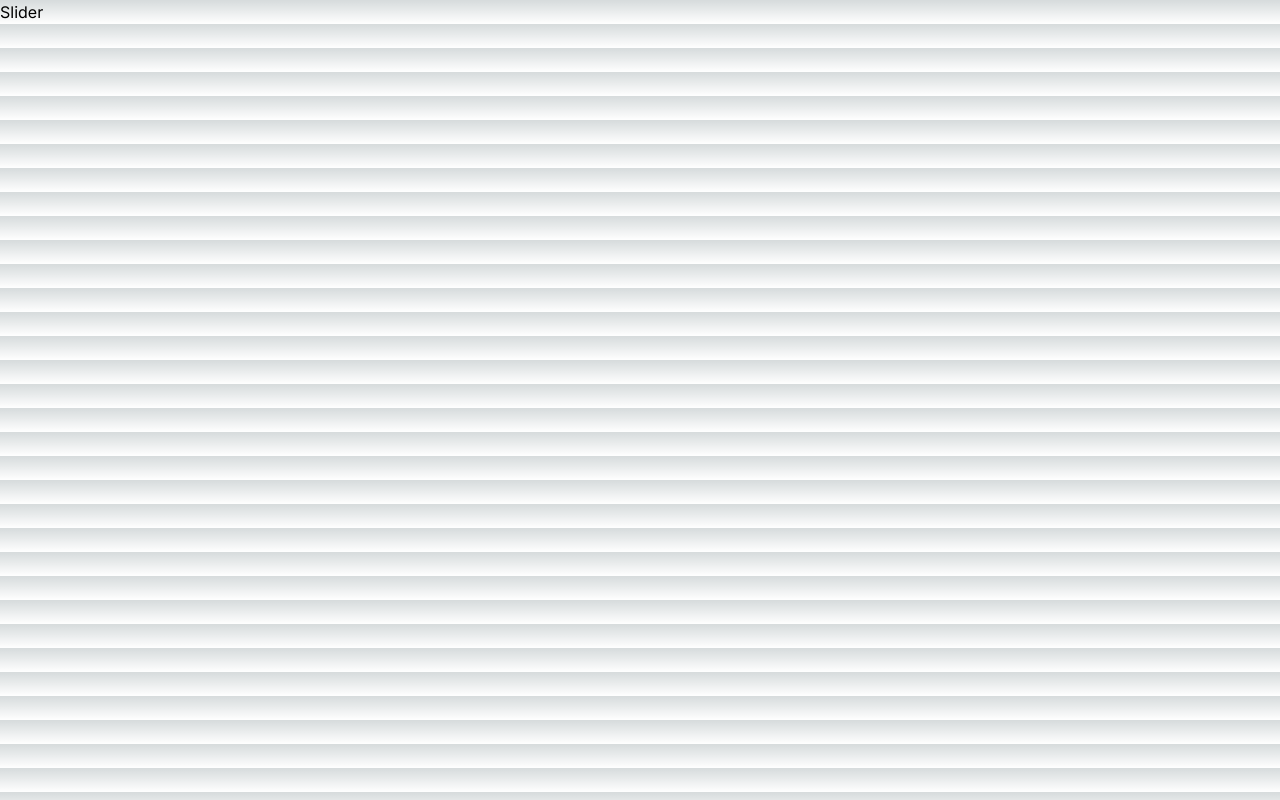
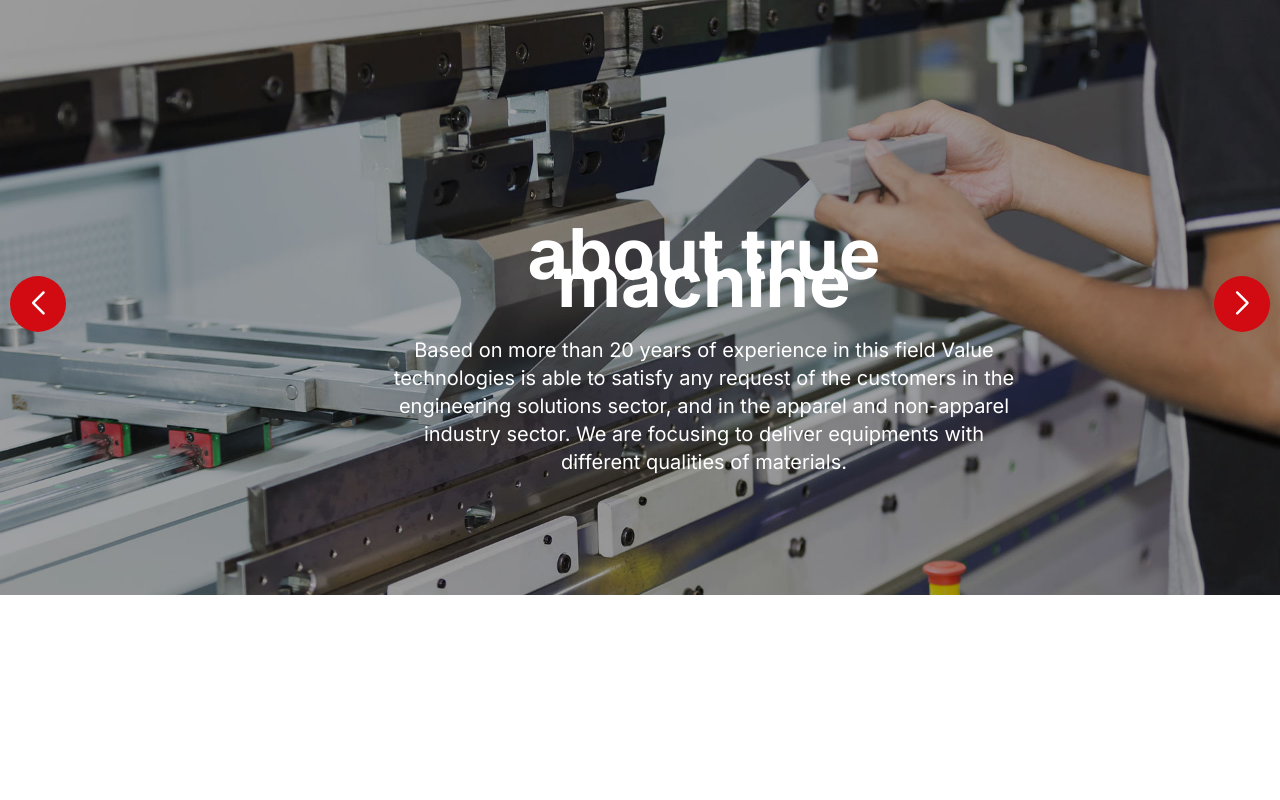
Before and after one commit to Ahmed444440/true-machine, a Next.js app: page / in a window 1280 px wide. Built offline with nearby package versions, Linux system fonts and the light colour scheme.

Commit message:
create slider

```diff
--- a/data.js
+++ b/data.js
@@ -1,19 +1,21 @@
+
+import side  from './public/assets/slider_1.jpg'
 export  const sliderData =[
     {
         id:1,
-        title:'',
-        des:'',
-        src:''
+        title:'about true machine',
+        des:'Based on more than 20 years of experience in this field Value technologies is able to satisfy any request of the customers in the engineering solutions sector, and in the apparel and non-apparel industry sector. We are focusing to deliver equipments with different qualities of materials.',
+        src:'/assets/slider_1.jpg'
     },
     {
-        id:1,
-        title:'',
-        des:'',
-        src:''
+        id:2,
+        title:'about true machine',
+        des:'Based on more than 20 years of experience in this field Value technologies is able to satisfy any request of the customers in the engineering solutions sector, and in the apparel and non-apparel industry sector. We are focusing to deliver equipments with different qualities of materials.',
+        src:'/assets/slider_1.jpg'
     }, {
-        id:1,
-        title:'',
-        des:'',
-        src:''
+        id:3,
+        title:'about true machine',
+        des:'Based on more than 20 years of experience in this field Value technologies is able to satisfy any request of the customers in the engineering solutions sector, and in the apparel and non-apparel industry sector. We are focusing to deliver equipments with different qualities of materials.',
+        src:'/assets/slider_1.jpg'
     }
 ]
--- a/src/app/globals.css
+++ b/src/app/globals.css
@@ -7,27 +7,11 @@
   --background-start-rgb: 214, 219, 220;
   --background-end-rgb: 255, 255, 255;
 }
+.swiper-button-prev:after,
+.swiper-button-next:after {
+  font-size: 23px !important;
+  font-weight: bold;
+  padding: 14px 20px;
+  border-radius: 50%;
 
-@media (prefers-color-scheme: dark) {
-  :root {
-    --foreground-rgb: 255, 255, 255;
-    --background-start-rgb: 0, 0, 0;
-    --background-end-rgb: 0, 0, 0;
-  }
 }
-
-body {
-  color: rgb(var(--foreground-rgb));
-  background: linear-gradient(
-      to bottom,
-      transparent,
-      rgb(var(--background-end-rgb))
-    )
-    rgb(var(--background-start-rgb));
-}
-
-@layer utilities {
-  .text-balance {
-    text-wrap: balance;
-  }
-}
--- a/src/components/slider/Slider.jsx
+++ b/src/components/slider/Slider.jsx
@@ -1,8 +1,54 @@
-import React from 'react'
+'use client'
+import React ,{ createContext, useEffect ,useState } from 'react'
+import axios from 'axios';
+// Import Swiper React components
+import { Swiper, SwiperSlide } from 'swiper/react';
+import { Autoplay } from "swiper/modules";
+// Import Swiper styles
+import 'swiper/css';
+import 'swiper/css/autoplay';
+import 'swiper/css/navigation';
+import 'swiper/css/pagination';
+// import required modules
+import { Navigation,Pagination } from 'swiper/modules';
+import {sliderData} from '../../../data';
+const Slider = () => {
 
-const Slider = () => {
   return (
-    <div>Slider</div>
+    <div>
+      <Swiper
+       modules={[Autoplay,Pagination , Navigation]}
+       autoplay={{ delay: 1500}}
+      spaceBetween={10}
+      slidesPerView={1}
+      loop={true}
+      speed={1500}
+      navigation={{
+        nextEl: ".swiper-button-next",
+        prevEl: ".swiper-button-prev",
+    }}
+
+       className="mySwiper text-xl text-center"
+
+       >
+       { sliderData.map((res)=>(
+          <>
+          <SwiperSlide className='relative text-center'>
+          <div className='w-2/4 absolute  text-white top-60 left-96'>
+          <h1 className='text-[70px] font-bold'>{res.title}</h1>
+          <p className='mt-10'>{res.des}</p>
+          </div>
+          <img className='w-full' src={res.src} alt="" />
+
+        </SwiperSlide>
+          </>
+
+        ))}
+        <div className="swiper-button-prev bg-primary_color !text-sm !text-white p-7 rounded-full"></div>
+<div className="swiper-button-next bg-primary_color !text-white p-7 rounded-full "></div>
+
+      </Swiper>
+    </div>
   )
 }
 
```
Also changed, not shown: package.json (+6 -4 lines), public/assets/slider_1.jpg (added), 1 other file (tests, documents, lock files or other folders).
